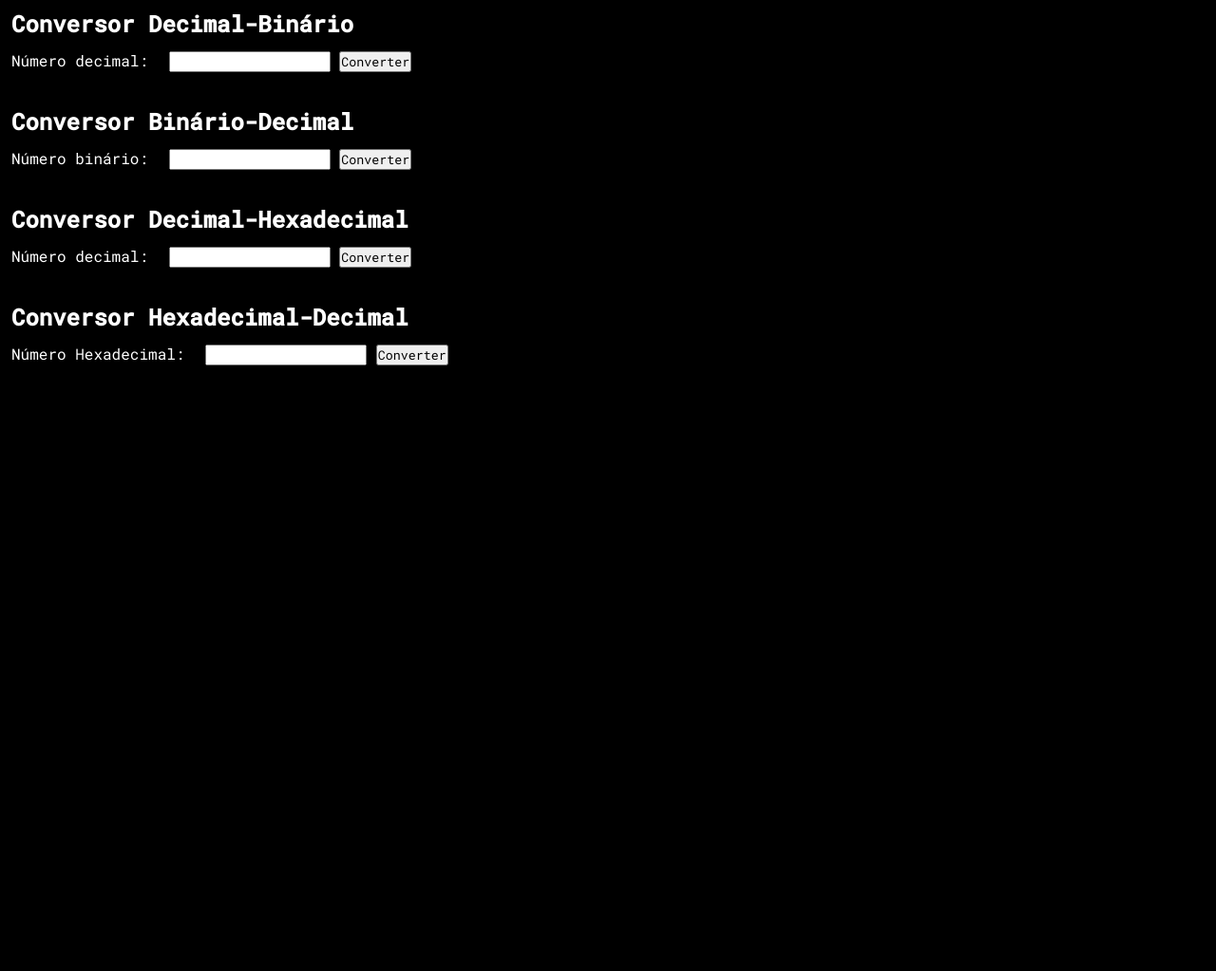
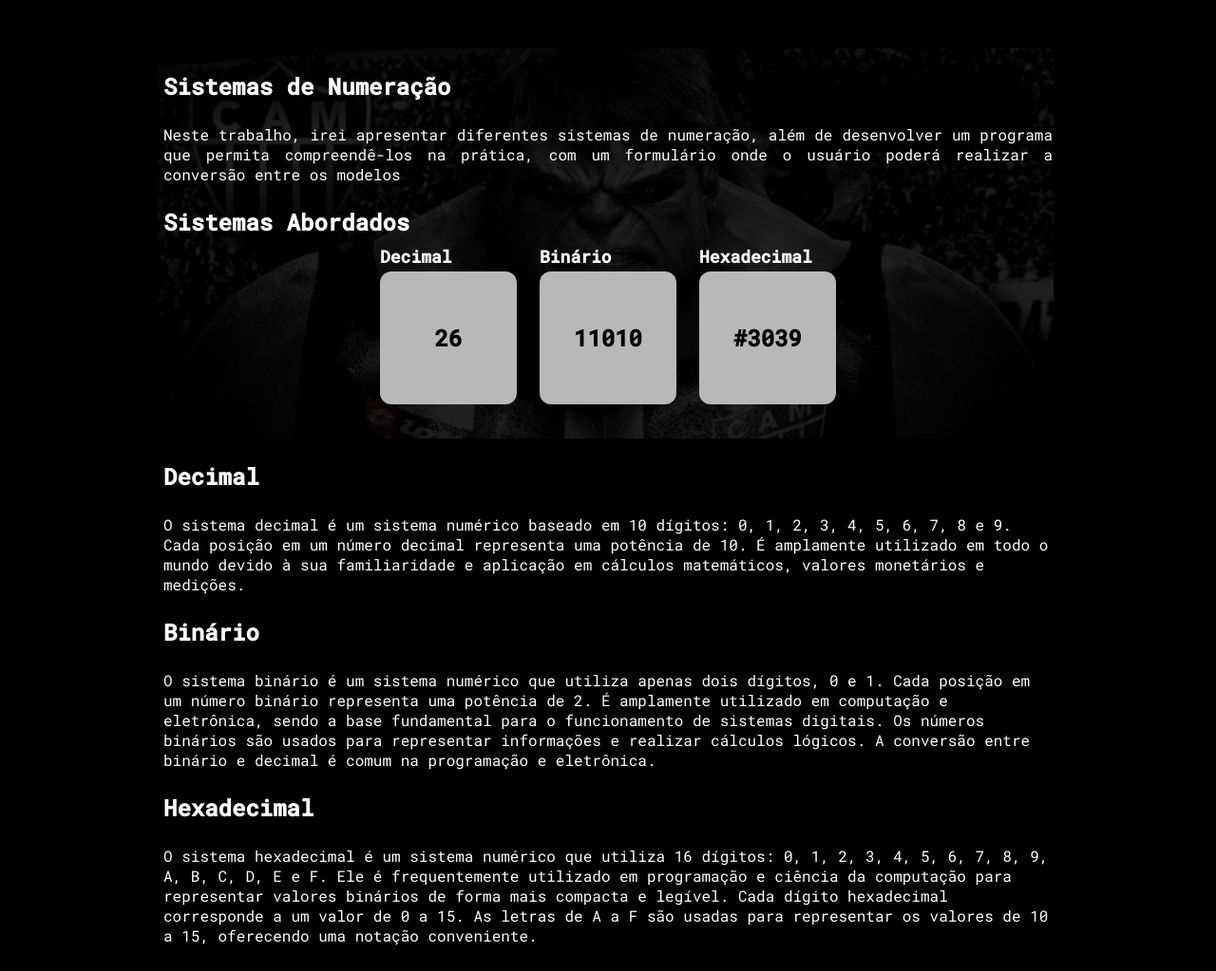
Before and after one commit to lucas-azv/Projeto-final-Fundamentos, a plain HTML site: page projeto-final-fundamentos/index.html in a window 1280 px wide. Shown: the part 234-1257 px from the top of the page at 95% size. Before the commit the page ends 800 px from the top, so only its background shows below. Drawn offline with Linux system fonts and the light colour scheme.

Commit message:
Update index.html

```diff
--- a/projeto-final-fundamentos/index.html
+++ b/projeto-final-fundamentos/index.html
@@ -17,26 +17,68 @@
         <h1>Super conversor 3.000</h1>
     </header>
     <main>
+        <section class="apresentacao">
+            <div>
+                <h2>Sistemas de Numeração</h2>
+                <p>Neste trabalho, irei apresentar diferentes sistemas de numeração, além de desenvolver um programa que permita compreendê-los na prática, com um formulário onde o usuário poderá realizar a conversão entre os modelos</p>
+                <h2>Sistemas Abordados</h2>
+                <div class="box">
+                    <div>
+                        <h4 class="nome-sist">Decimal</h4>
+                        <h4>26</h4>
+                    </div>
+                    <div>
+                        <h4 class="nome-sist">Binário</h4>
+                        <h4>11010</h4>
+                    </div>
+                    <div>
+                        <h4 class="nome-sist">Hexadecimal</h4>
+                        <h4>#3039</h4>
+                    </div>
+                </div>
+            </div>
+        </section>
+        <section class="sistemas">
+            <h2>Decimal</h2>
+            <p>O sistema decimal é um sistema numérico baseado em 10 dígitos: 0, 1, 2, 3, 4, 5, 6, 7, 8 e 9. Cada posição em um número decimal representa uma potência de 10. É amplamente utilizado em todo o mundo devido à sua familiaridade e aplicação em cálculos matemáticos, valores monetários e medições.</p>
+
+            <h2>Binário</h2>
+            <p>O sistema binário é um sistema numérico que utiliza apenas dois dígitos, 0 e 1. Cada posição em um número binário representa uma potência de 2. É amplamente utilizado em computação e eletrônica, sendo a base fundamental para o funcionamento de sistemas digitais. Os números binários são usados para representar informações e realizar cálculos lógicos. A conversão entre binário e decimal é comum na programação e eletrônica.</p>
+
+            <h2>Hexadecimal</h2>
+            <p>O sistema hexadecimal é um sistema numérico que utiliza 16 dígitos: 0, 1, 2, 3, 4, 5, 6, 7, 8, 9, A, B, C, D, E e F. Ele é frequentemente utilizado em programação e ciência da computação para representar valores binários de forma mais compacta e legível. Cada dígito hexadecimal corresponde a um valor de 0 a 15. As letras de A a F são usadas para representar os valores de 10 a 15, oferecendo uma notação conveniente.</p>
+        </section>
+        <section class="dec-bin">
                 <h2>Conversor Decimal-Binário</h2>
                 <label for="decimal">Número decimal:</label>
                 <input type="text" id="decimal">
                 <button onclick="converterDecBin()">Converter</button>
                 <p id="resultadoBinario"></p>
+        </section>
+
+        <section class="bin-dec">
             <h2>Conversor Binário-Decimal</h2>
             <label for="binario">Número binário:</label>
             <input type="text" id="binario">
             <button onclick="converterBinDec()">Converter</button>
             <p id="resultadoDecimal"></p>
+        </section>
+
+        <section class="dec-hex">
             <h2>Conversor Decimal-Hexadecimal</h2>
             <label for="decimal">Número decimal:</label>
             <input type="text" id="decimalHex">
             <button onclick="converterDecHex()">Converter</button>
             <p id="resultadoHexadecimal"></p>
+        </section>
+
+        <section class="hex-dec">
             <h2>Conversor Hexadecimal-Decimal</h2>
             <label for="hexadecimal">Número Hexadecimal:</label>
             <input type="text" id="hexadecimalDec">
             <button onclick="converterHexDec()">Converter</button>
             <p id="resultadoDecimalHex"></p>
+        </section>
         <script>
             function converterBinDec() {
                 var binario = document.getElementById("binario").value;
```
Lines whose indentation alone changed are shown as unchanged.
